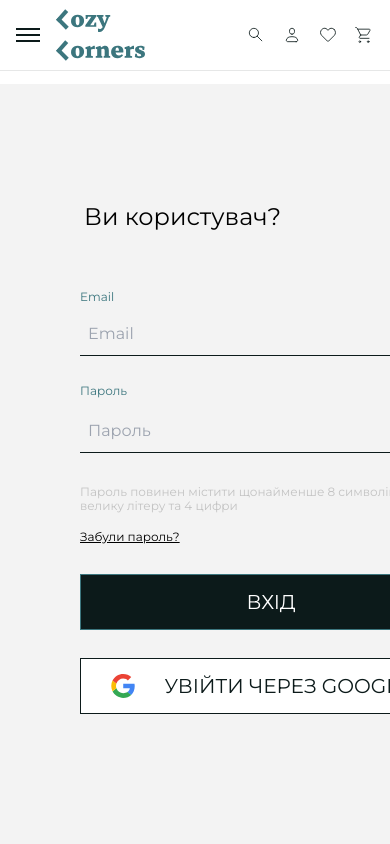
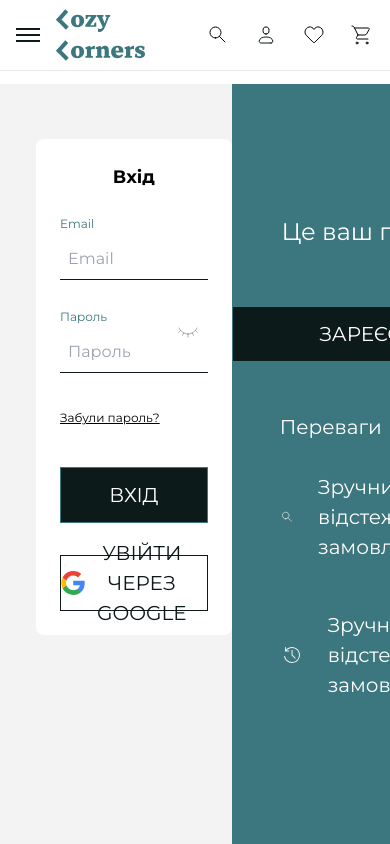
Before and after one commit to Hennadiii/Online-Store-562team, a Next.js app in the folder frontend/: page /authorization in a window 390 px wide. Shown: the top 844 px of the page. Built offline with nearby package versions, Linux system fonts and the light colour scheme.

Commit message:
responsive modals

```diff
--- a/frontend/src/app/(info)/return-policy/page.tsx
+++ b/frontend/src/app/(info)/return-policy/page.tsx
@@ -107,7 +107,7 @@ const ReturnPolicyPage = () => {
 
       <p className="mt-4 leading-[120%]">
         З усіх питань звертайтеся до нас за телефоном:{" "}
-        <span className="text-accent font-semibold">+380 (011) 621 16 12</span>{" "}
+        <span className="text-accent font-semibold">+38 (011) 621 16 12</span>{" "}
         або напишіть на нашу електронну <br /> пошту.
       </p>
 
--- a/frontend/src/components/authForms/loginForm.tsx
+++ b/frontend/src/components/authForms/loginForm.tsx
@@ -1,4 +1,5 @@
 "use client";
+
 import { Iauthorization } from "../../@types/modal";
 import { yupResolver } from "@hookform/resolvers/yup";
 import { Button } from "../ui/button";
@@ -10,13 +11,13 @@ import Image from "next/image";
 import { useState } from "react";
 import { cn } from "@/utils/twMerge";
 
-const Loginschema = yup.object().shape({
-  email: yup.string().required("email is required").email("invalid email"),
+const LoginSchema = yup.object().shape({
+  email: yup.string().required("Email is required").email("Invalid email"),
   password: yup
     .string()
-    .required("password is required")
-    .min(8, "password must be longer that 8 characters")
-    .max(24, "password must be shorter than 24 characters"),
+    .required("Password is required")
+    .min(8, "Password must be at least 8 characters")
+    .max(24, "Password must be at most 24 characters"),
 });
 
 const LoginForm: React.FC<Iauthorization> = ({
@@ -24,87 +25,59 @@ const LoginForm: React.FC<Iauthorization> = ({
   setShowModal,
   isModal = true,
 }) => {
-  const [showPassword, setShowPassword] = useState<boolean>(false);
+  const [showPassword, setShowPassword] = useState(false);
 
   const {
     register,
     handleSubmit,
     formState: { errors },
   } = useForm<IloginFormInputs>({
-    resolver: yupResolver(Loginschema),
+    resolver: yupResolver(LoginSchema),
     mode: "onBlur",
   });
 
-  const onSubmit: SubmitHandler<IloginFormInputs> = (data) => console.log(data);
+  const onSubmit: SubmitHandler<IloginFormInputs> = (data) => {
+    console.log(data);
+  };
 
   return (
     <form
       onSubmit={handleSubmit(onSubmit)}
       className={cn(
-        "relative flex h-[620px] w-[470px] flex-col  gap-y-7 px-[44px] pb-[52px] pt-[64px]",
-        {
-          "bg-white": true,
-          "bg-transparent": !isModal,
-        },
+        "relative flex flex-col gap-6 bg-white w-full max-w-[470px] h-auto rounded-lg p-6 sm:p-8",
+        { "shadow-lg": isModal }
       )}
     >
-      {isModal ? (
-        <>
-          <div
-            onClick={() => {
-              if (setShowModal) {
-                setShowModal(false);
-              }
-            }}
-            className="absolute right-4 top-4 cursor-pointer rounded-[50%] p-2 transition-colors duration-500 hover:bg-grey"
-          >
-            <Image
-              width={24}
-              height={24}
-              src="/close.svg"
-              className="h-6 w-6"
-              alt="closeIcon"
-            />
-          </div>
-          <span className="block text-center font-bold leading-[120%]">
-            Вхід
-          </span>
-        </>
-      ) : (
-        <h2 className="text-[24px] leading-[120%] mb-6 ml-1">Ви користувач?</h2>
+      {/* Кнопка закрытия */}
+      {isModal && (
+        <div
+          onClick={() => setShowModal && setShowModal(false)}
+          className="absolute right-4 top-4 cursor-pointer p-2 rounded-full hover:bg-grey transition-colors duration-300"
+        >
+          <Image width={24} height={24} src="/close.svg" alt="close" />
+        </div>
       )}
 
-      <div className="h-[66px]">
-        <label className="text-[12px] leading-[120%] text-accent">Email</label>
-        <Input
-          className="mt-[5px]"
-          {...register("email")}
-          type="text"
-          placeholder="Email"
-          name="email"
-          error={errors.email}
-          required
-        />
+      {/* Заголовок */}
+      <span className="block text-center font-bold text-lg">Вхід</span>
+
+      {/* Email */}
+      <div className="flex flex-col">
+        <label className="text-[12px] text-accent mb-1">Email</label>
+        <Input {...register("email")} placeholder="Email" error={errors.email} />
       </div>
 
-      <div className="relative h-[66px]">
-        <label className="text-[12px] leading-[120%] text-accent">Пароль</label>
+      {/* Пароль */}
+      <div className="relative flex flex-col">
+        <label className="text-[12px] text-accent mb-1">Пароль</label>
         <Input
           {...register("password")}
           type={showPassword ? "text" : "password"}
           placeholder="Пароль"
-          name="password"
           error={errors.password}
-          required
-          autoComplete="on"
-          className="mt-2"
         />
-        <p className="mt-8 text-[12px] text-grey leading-[120%]">
-          Пароль повинен містити щонайменше 8 символів. Містити 1 велику літеру
-          та 4 цифри
-        </p>
         <Image
-          className="absolute right-2 top-10 cursor-pointer"
+          className="absolute right-2 top-2 cursor-pointer"
           onClick={() => setShowPassword((prev) => !prev)}
           src={showPassword ? "/open-eye.svg" : "/closed-eye.svg"}
           width={24}
@@ -112,42 +85,35 @@ const LoginForm: React.FC<Iauthorization> = ({
           alt="eye"
         />
       </div>
+
       <a
-        onClick={() => {
-          if (setSection) {
-            setSection(3);
-          }
-        }}
-        className="block w-fit cursor-pointer mt-14 text-[12px] underline"
+        onClick={() => setSection && setSection(3)}
+        className="text-[12px] underline mt-2 cursor-pointer"
       >
         Забули пароль?
       </a>
-      <Button variant="black" className="w-full">
+
+      {/* Кнопка ВХІД */}
+      <Button type="submit" variant="black" className="w-full mt-4">
         ВХІД
       </Button>
+
+      {/* Соц. вход (Google) */}
       <Button
-        type="submit"
-        className="flex w-full gap-x-[30px] border-black pl-3 text-[20px]"
+        type="button"
+        className="flex w-full gap-x-3 border-black pl-3 mt-2"
       >
-        <Image
-          width={24}
-          height={24}
-          className="h-6 w-6"
-          src="/google.svg"
-          alt="google"
-        />{" "}
-        увійти через google
+        <Image width={24} height={24} src="/google.svg" alt="google" />
+        Увійти через Google
       </Button>
+
+      {/* Переключение на регистрацию */}
       {isModal && (
-        <div className="flex items-center justify-between gap-x-5 text-[12px]">
-          <span>Ще не маєте аккаунта??</span>
+        <div className="flex justify-between text-[12px] mt-4">
+          <span>Ще не маєте аккаунта?</span>
           <a
-            onClick={() => {
-              if (setSection) {
-                setSection(2);
-              }
-            }}
-            className="cursor-pointer p-[10px] text-[12px] font-bold underline"
+            onClick={() => setSection && setSection(2)}
+            className="cursor-pointer font-bold underline"
           >
             Зареєструватись
           </a>
--- a/frontend/src/components/authForms/registrationForm.tsx
+++ b/frontend/src/components/authForms/registrationForm.tsx
@@ -52,7 +52,8 @@ const RegisterForm: React.FC<Iauthorization> = ({
   return (
     <form
       onSubmit={handleSubmit(onSubmit)}
-      className="relative flex w-[470px] flex-col gap-y-6 px-[44px] pb-[22px] pt-16 bg-white"
+      className="relative flex w-full max-w-[470px] flex-col gap-y-6 px-6 sm:px-10 pb-6 pt-16 bg-white mx-auto"
+
     >
       <div
         onClick={() => {
--- /dev/null
+++ b/frontend/src/components/modals/FavoriteModal.tsx
@@ -0,0 +1,39 @@
+// FavoriteModal.tsx
+"use client";
+
+import FavoriteItem from "@/components/profile/favoriteItem";
+
+interface IFavoriteModal {
+  showModal: boolean;
+  setShowModal: () => void;
+}
+
+export default function FavoriteModal({ showModal, setShowModal }: IFavoriteModal) {
+  // Можно добавить items: [] позже, пока хардкод
+  const items = [
+    { id: 1, title: "Космо Делюкс1", price: "10 250" },
+    { id: 2, title: "Космо Делюкс2", price: "9 250" },
+    { id: 3, title: "Космо Делюкс3", price: "8 250" },
+    { id: 4, title: "Космо Делюкс4", price: "7 250" },
+  ];
+
+  return (
+    <div className="bg-white rounded-xl max-w-[min(90vw,640px)] w-full mx-auto max-h-[80vh] overflow-y-auto">
+      {/* Внутренние отступы */}
+      <div className="p-5 sm:p-6 md:p-8">
+        <h2 className="text-2xl font-bold mb-6 md:mb-8 text-center">Обране</h2>
+
+        <div className="grid grid-cols-1 sm:grid-cols-2 gap-6 justify-items-center">
+          {items.map((item) => (
+            <FavoriteItem
+              key={item.id}
+              image="/divan.png"
+              title={item.title}
+              price={item.price}
+            />
+          ))}
+        </div>
+      </div>
+    </div>
+  );
+}
--- /dev/null
+++ b/frontend/src/components/modals/SearchModal.tsx
@@ -0,0 +1,34 @@
+"use client";
+
+import { cn } from "@/utils/twMerge";
+
+interface SearchModalProps {
+  showModal: boolean;
+  setShowModal: () => void;
+}
+
+const SearchModal: React.FC<SearchModalProps> = ({ showModal, setShowModal }) => {
+  return (
+    <div className="relative w-full max-w-[400px] sm:max-w-[500px] md:max-w-[600px] lg:max-w-[700px] mx-auto p-6 bg-white rounded-xl shadow-xl">
+      {/* Поле поиска */}
+      <input
+        type="text"
+        placeholder="Введіть свій запит"
+        className={cn(
+          "w-full border-b-[1px] border-gray-300 outline-none px-4 py-3 text-base transition-all duration-300 focus:border-accent",
+          { "opacity-0": !showModal, "opacity-100": showModal }
+        )}
+      />
+
+      {/* Кнопка закрытия */}
+      <button
+        onClick={setShowModal}
+        className="absolute top-3 right-3 text-xl text-gray-500 hover:text-accent transition-colors"
+      >
+        ✕
+      </button>
+    </div>
+  );
+};
+
+export default SearchModal;
--- a/frontend/src/components/profile/favoriteItem.tsx
+++ b/frontend/src/components/profile/favoriteItem.tsx
@@ -16,7 +16,7 @@ const FavoriteItem: React.FC<props> = ({ image, title, price }) => {
   return (
     <div className="">
       <div
-        className={`bg-[#f1f1f1] h-[199px] w-[295px] flex items-center justify-center cursor-pointer group`}
+        className={`bg-[#f1f1f1] h-[199px] w-full max-w-[295px] flex items-center justify-center cursor-pointer group`}
       >
         <Image
           className="group-hover:scale-105 duration-300"
--- a/frontend/src/components/shared/header.tsx
+++ b/frontend/src/components/shared/header.tsx
@@ -4,6 +4,17 @@ import { useState } from "react";
 import Link from "next/link";
 import Image from "next/image";
 import { navTo } from "@/utils/navigations";
+import FavoriteModal from "../modals/FavoriteModal";
+import { disableScroll, enableScroll } from "@/utils/scrollbar";
+import LoginForm from "../authForms/loginForm";
+import RegisterForm from "../authForms/registrationForm";
+import CartModal from "../checkout/cartModal";
+import ModalWrapper from "./modalWrapper";
+import SearchModal from "../modals/SearchModal";
+import SearchIcon from "../../assets/search.svg";
+import UserIcon from "../../assets/user.svg";
+import FavoriteIcon from "../../assets/favorite.svg";
+import CartIcon from "../../assets/cart.svg";
 
 const menuLinks = [
   { href: navTo.catalog, label: "Каталог" },
@@ -15,14 +26,44 @@ const menuLinks = [
 const Header = () => {
   const [open, setOpen] = useState(false);
 
+  const [showModal, setShowModal] = useState(false);
+  const [showSearch, setShowsSearch] = useState(false);
+  const [showCart, setShowCart] = useState(false);
+  const [section, setSection] = useState(1);
+
+  const [showFavorite, setShowFavorite] = useState(false);
+  const showSection = () => {
+    switch (section) {
+      case 1:
         return (
+          <LoginForm
+            setSection={setSection}
+            setShowModal={() => {
+              enableScroll();
+              setShowModal(false);
+            }}
+          />
+        );
+      case 2:
+        return (
+          <RegisterForm
+            setSection={setSection}
+            setShowModal={() => {
+              enableScroll();
+              setShowModal(false);
+            }}
+          />
+        );
+    }
+  };
+
+  return (
+    <>
       <header className="w-full border-b border-black/10 relative z-50">
         <div className="max-w-[1440px] mx-auto px-4 lg:px-20 h-[70px] flex items-center justify-between">
 
-        {/* ЛЕВАЯ ЧАСТЬ */}
+          {/* LEFT */}
           <div className="flex items-center gap-4">
-
-          {/* БУРГЕР (только mobile) */}
             <button
               onClick={() => setOpen(true)}
               className="lg:hidden flex flex-col gap-1"
@@ -32,50 +73,73 @@ const Header = () => {
               <span className="w-6 h-[2px] bg-black"></span>
             </button>
 
-          {/* ЛОГО */}
-          <Link href="/">
+            <Link href={navTo.home}>
               <Image
                 src="/logo.svg"
-  alt="Cozy Corners"
+                alt="logo"
                 width={111}
                 height={76}
                 className="cursor-pointer w-[90px] lg:w-[111px] h-auto"
               />
-
             </Link>
           </div>
 
-        {/* ДЕСКТОП МЕНЮ */}
+          {/* DESKTOP NAV */}
           <nav className="hidden lg:flex gap-8">
             {menuLinks.map(({ href, label }) => (
-            <Link key={href} href={href} className="hover:text-grey transition">
+              <Link key={href} href={href}>
                 {label}
               </Link>
             ))}
           </nav>
 
-        {/* ИКОНКИ (пример) */}
-        <div className="flex gap-4">
-          <Image src="/search.svg" alt="search" width={20} height={20} />
-          <Image src="/user.svg" alt="user" width={20} height={20} />
-          <Image src="/favorite.svg" alt="fav" width={20} height={20} />
-          <Image src="/cart.svg" alt="cart" width={20} height={20} />
+          {/* ICONS */}
+          <div className="flex gap-6">
+            <SearchIcon
+              onClick={() => {
+                disableScroll();
+                setShowsSearch(true);
+              }}
+              className="cursor-pointer w-6 h-6 hover:scale-110 transition"
+            />
+
+            <UserIcon
+              onClick={() => {
+                disableScroll();
+                setShowModal(true);
+              }}
+              className="cursor-pointer w-6 h-6 hover:scale-110 transition"
+            />
+
+             <FavoriteIcon
+  onClick={() => {
+    disableScroll();
+    setShowFavorite(true);
+  }}
+  className="cursor-pointer w-6 h-6 hover:scale-110 transition"
+/>
+
+
+            <CartIcon
+              onClick={() => {
+                disableScroll();
+                setShowCart(true);
+              }}
+              className="cursor-pointer w-6 h-6 hover:scale-110 transition"
+            />
           </div>
         </div>
 
-      {/* ===== MOBILE MENU ===== */}
+        {/* MOBILE MENU */}
         {open && (
           <>
-          {/* Затемнение */}
             <div
               onClick={() => setOpen(false)}
-            className="fixed inset-0 bg-black/40 backdrop-blur-sm"
+              className="fixed inset-0 bg-black/40 backdrop-blur-sm z-40"
             />
 
-          {/* Панель */}
-          <div className="fixed top-0 left-0 h-full w-[280px] bg-white shadow-xl p-6 flex flex-col gap-8 animate-slideIn">
+            <div className="fixed top-0 left-0 h-full w-[280px] bg-white shadow-xl p-6 flex flex-col gap-8 z-50 animate-slideIn">
 
-            {/* Кнопка закрытия */}
               <button
                 onClick={() => setOpen(false)}
                 className="self-end text-xl"
@@ -99,6 +163,61 @@ const Header = () => {
           </>
         )}
       </header>
+
+      {/* AUTH MODAL */}
+      <ModalWrapper
+        showModal={showModal}
+        setShowModal={() => {
+          enableScroll();
+          setShowModal(false);
+        }}
+        center
+      >
+        {showSection()}
+      </ModalWrapper>
+
+      {/* SEARCH MODAL */}
+      <ModalWrapper
+  showModal={showSearch}
+  setShowModal={() => setShowsSearch(false)}
+  center={true}
+>
+  <SearchModal
+    showModal={showSearch}
+    setShowModal={() => setShowsSearch(false)}
+  />
+</ModalWrapper>
+
+{/* FAVORITE MODAL */}
+<ModalWrapper
+  showModal={showFavorite}
+  setShowModal={() => {
+    enableScroll();
+    setShowFavorite(false);
+  }}
+  center
+>
+  <FavoriteModal
+    showModal={showFavorite}
+    setShowModal={() => {
+      enableScroll();
+      setShowFavorite(false);
+    }}
+  />
+</ModalWrapper>
+
+
+
+
+      {/* CART */}
+      <CartModal
+        isOpen={showCart}
+        setIsOpen={() => {
+          enableScroll();
+          setShowCart(false);
+        }}
+      />
+    </>
   );
 };
 
--- a/frontend/src/components/ui/button.tsx
+++ b/frontend/src/components/ui/button.tsx
@@ -3,7 +3,7 @@ import { VariantProps, cva } from "class-variance-authority";
 import { cn } from "../../utils/twMerge";
 
 const buttonsVariants = cva(
-  "text-center px-8 py-4 uppercase text-[20px] w-[297px] h-[56px] duration-500 flex items-center justify-center transition-colors border-[1px] border-white hover:text-accent hover:border-accent active:bg-accent active:text-white",
+  "text-center px-8 py-4 uppercase text-[20px] w-full h-[56px] duration-500 flex items-center justify-center transition-colors border-[1px] border-white hover:text-accent hover:border-accent active:bg-accent active:text-white",
   {
     variants: {
       variant: {
@@ -23,7 +23,7 @@ interface ButtonProps
   extends React.HtmlHTMLAttributes<HTMLButtonElement>,
     VariantProps<typeof buttonsVariants> {
   disabled?: boolean;
-  type?: "submit";
+  type?: "button" | "submit" | "reset"; // <- добавили button
 }
 
 const Button: React.FC<ButtonProps> = ({ className, variant, ...props }) => {
```
Also changed, not shown: frontend/src/components/shared/modalWrapper.tsx (+8 -8 lines), frontend/tsconfig.json (+14 -5 lines). Lines whose indentation alone changed are shown as unchanged.
